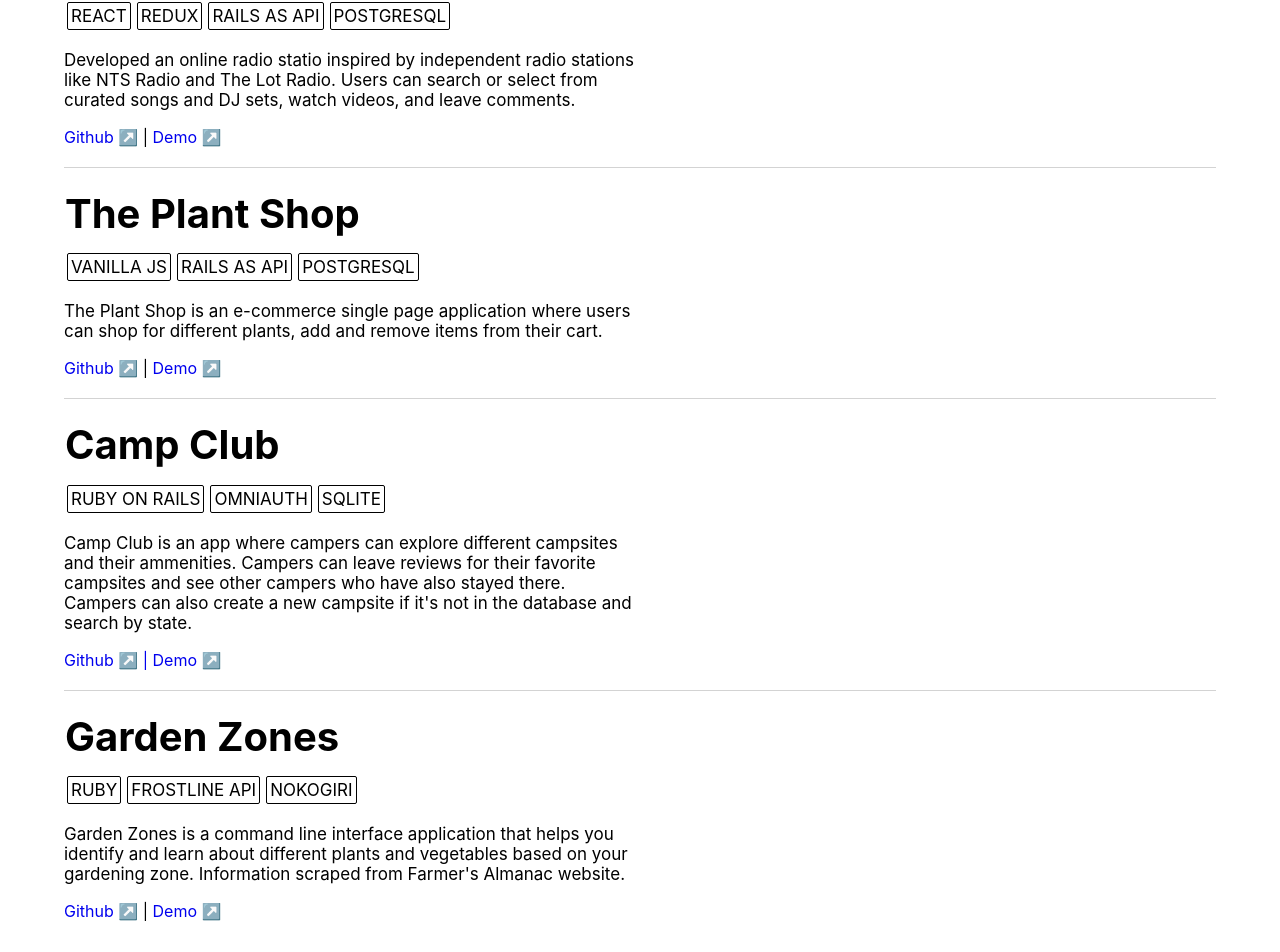
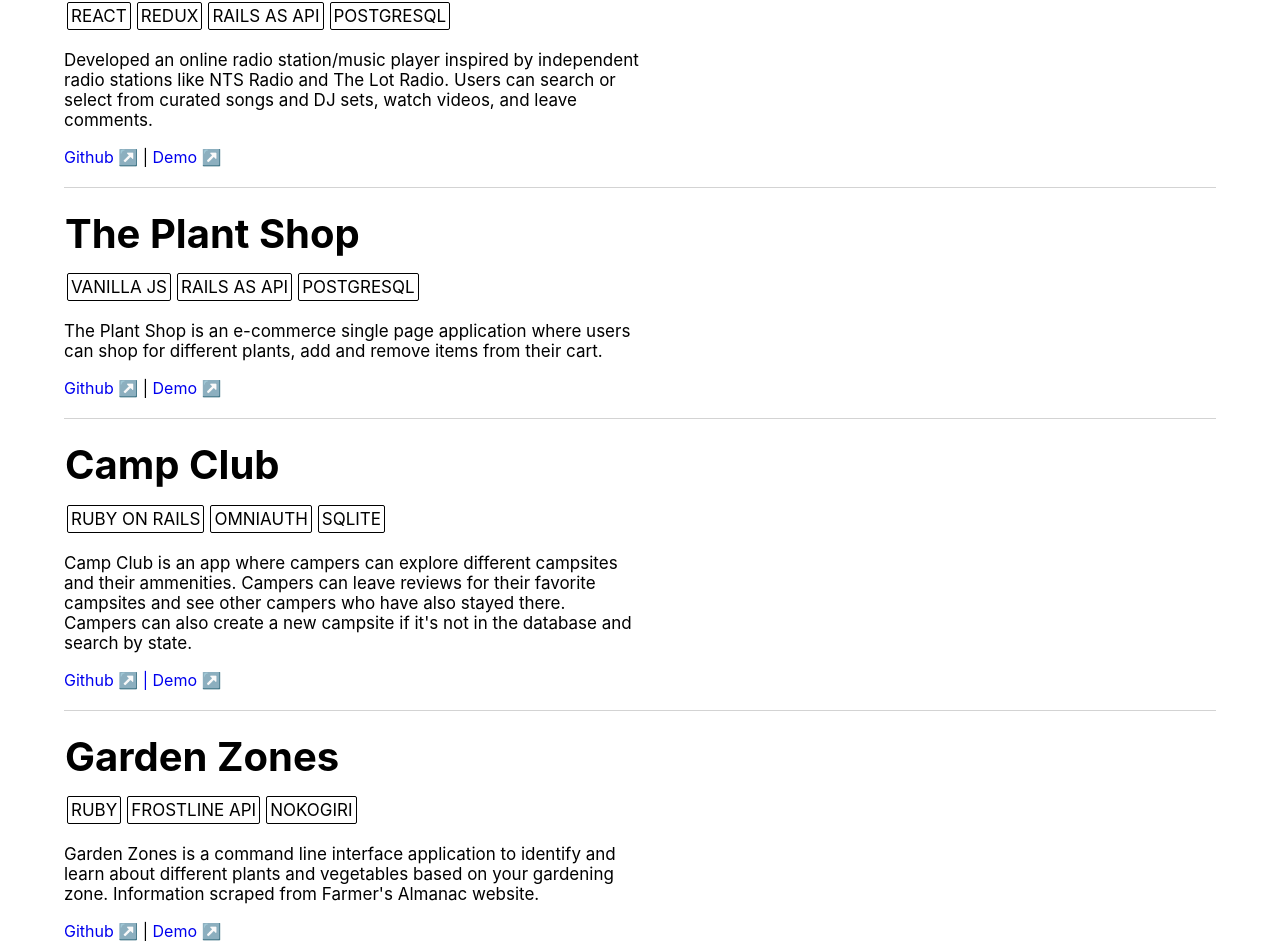
Before and after one commit to jaclynnbarrera/potential-guacamole, a React (Create React App) app: page /#/work in a window 1280 px wide. Shown: the part 200-1152 px from the top of the page. Built offline with nearby package versions, Linux system fonts and the light colour scheme.

Commit message:
copy changes

```diff
--- a/src/components/Projects.js
+++ b/src/components/Projects.js
@@ -13,9 +13,10 @@ const Projects = () => {
           <p>POSTGRESQL</p>
         </div>
         <p>
-          Developed an online radio statio inspired by independent radio
-          stations like NTS Radio and The Lot Radio. Users can search or select
-          from curated songs and DJ sets, watch videos, and leave comments.
+          Developed an online radio station/music player inspired by independent
+          radio stations like NTS Radio and The Lot Radio. Users can search or
+          select from curated songs and DJ sets, watch videos, and leave
+          comments.
         </p>
         <div className="links">
           <a
@@ -100,9 +101,9 @@ const Projects = () => {
           <p>NOKOGIRI</p>
         </div>
         <p>
-          Garden Zones is a command line interface application that helps you
-          identify and learn about different plants and vegetables based on your
-          gardening zone. Information scraped from Farmer's Almanac website.
+          Garden Zones is a command line interface application to identify and
+          learn about different plants and vegetables based on your gardening
+          zone. Information scraped from Farmer's Almanac website.
         </p>
         <div className="links">
           <a
```
